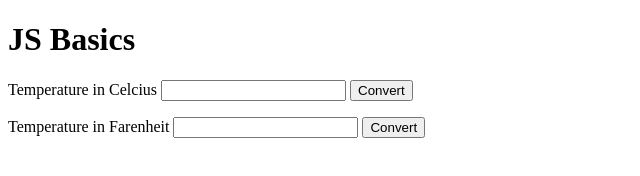
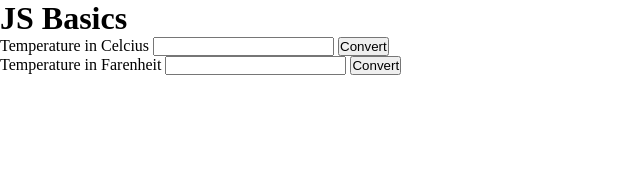
Before and after one commit to charlmaths/JavaScriptBasics, a plain HTML site: page index.html in a window 1280 px wide. Shown: the whole page, without its empty margins (0-640 px from the left). Drawn offline with Linux system fonts and the light colour scheme.

Commit message:
added a stylesheet

```diff
--- a/index.html
+++ b/index.html
@@ -4,6 +4,7 @@
     <meta charset="UTF-8" />
     <meta name="viewport" content="width=device-width, initial-scale=1.0" />
     <title>JavaScript 2</title>
+    <link rel="stylesheet" href="styles.css" />
     <!-- <link rel="stylesheet" href="styles.css" /> -->
     <!-- You can link to your external CSS file here -->
 
--- /dev/null
+++ b/styles.css
@@ -0,0 +1,7 @@
+*,
+::before,
+::after {
+  margin: 0;
+  padding: 0;
+  box-sizing: border-box;
+}
```
